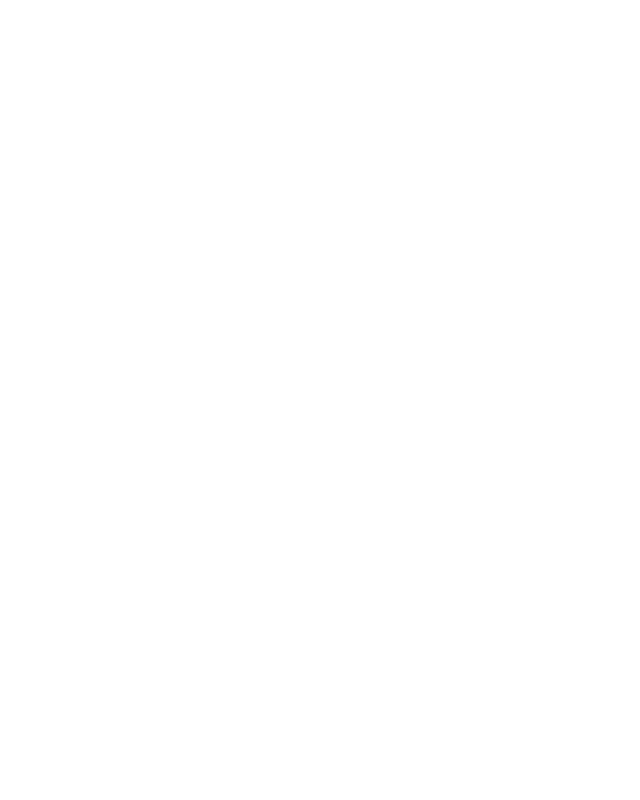
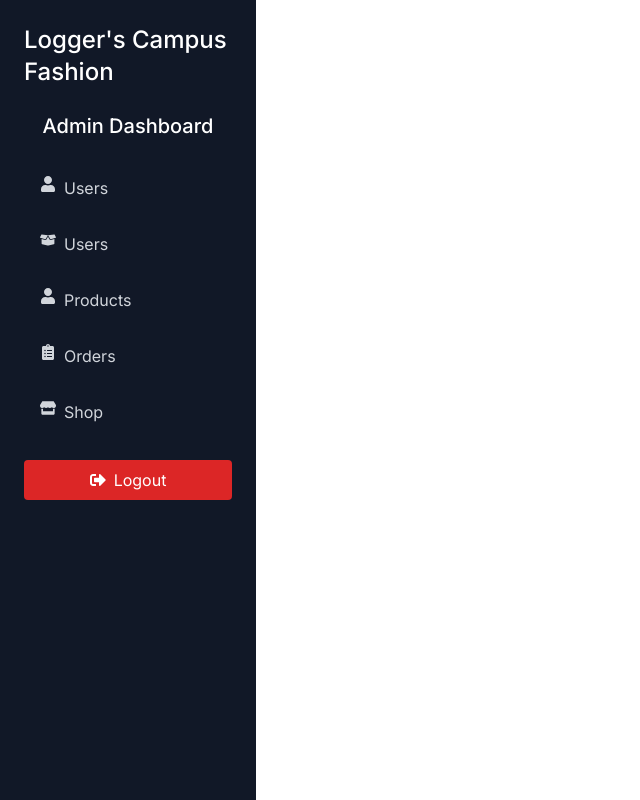
Before and after one commit to nafiz79/Campus-e-commerce, a React (Vite) app in the folder frontend/: page /admin in a window 1280 px wide. Before the commit this address had no page. Shown: the whole page, without its empty margins (0-640 px from the left). Built offline with nearby package versions, Linux system fonts and the light colour scheme.

Commit message:
Admin layou & sidebar added

```diff
--- a/frontend/src/App.jsx
+++ b/frontend/src/App.jsx
@@ -11,6 +11,7 @@
 import OrderConfirmationPage from "./pages/OrderConfirmationPage";
 import OrderDetialsPage from "./components/Products/OrderDetialsPage";
 import MyOrdersPage from "./pages/MyOrdersPage";
+import AdminLayout from "./components/Admin/AdminLayout";
 
 function App() {
   return (
@@ -32,7 +33,9 @@
           <Route path="order/:id" element={<OrderDetialsPage />} />
           <Route path="my-orders" element={<MyOrdersPage />} />
         </Route>
-        <Route>{/* Admin Layout*/}</Route>
+        <Route path="/admin" element={<AdminLayout />}>
+          {/* Admin Layout*/}
+        </Route>
       </Routes>
     </BrowserRouter>
   );
--- /dev/null
+++ b/frontend/src/components/Admin/AdminLayout.jsx
@@ -0,0 +1,48 @@
+import React, { useState } from "react";
+import { FaBars } from "react-icons/fa";
+import AdminSidebar from "./AdminSidebar";
+import { Outlet } from "react-router-dom";
+
+const AdminLayout = () => {
+  const [isSidebarOpen, setIsSidebarOpen] = useState(false);
+
+  const toggleSidebar = () => {
+    setIsSidebarOpen(!isSidebarOpen);
+  };
+
+  return (
+    <div className="min-h-screen flex flex-col md:flex-row relative">
+      {/* Mobile Toggle Button */}
+      <div className="flex md:hidden p-4 bg-gray-900 text-white z-20">
+        <button onClick={toggleSidebar}>
+          <FaBars size={24} />
+        </button>
+        <h1 className="ml-4 text-xl font-medium">Admin Dashboard</h1>
+      </div>
+
+      {/* Overlay for mobile sidebar */}
+      {isSidebarOpen && (
+        <div
+          className="fixed inset-0 z-10 bg-black bg-opacity-50 md:hidden"
+          onClick={toggleSidebar}
+        ></div>
+      )}
+
+      {/* Sidebar */}
+      <div
+        className={`bg-gray-900 w-64 min-h-screen text-white absolute md:relative transform ${
+          isSidebarOpen ? "translate-x-0" : "-translate-x-full"
+        } transition-transform duration-300 md:translate-x-0 md:static md:block z-20`}
+      >
+        {/* Sidebar */}
+        <AdminSidebar />
+      </div>
+      {/* Main content */}
+      <div className="flex-grow p-6 overflow-auto ">
+        <Outlet />
+      </div>
+    </div>
+  );
+};
+
+export default AdminLayout;
--- /dev/null
+++ b/frontend/src/components/Admin/AdminSidebar.jsx
@@ -0,0 +1,94 @@
+import React from "react";
+import {
+  FaBoxOpen,
+  FaClipboardList,
+  FaSignOutAlt,
+  FaStore,
+  FaUser,
+} from "react-icons/fa";
+import { Link, NavLink, useNavigate } from "react-router-dom";
+
+const AdminSidebar = () => {
+  const navigate = useNavigate();
+  const handleLogOut = () => {
+    navigate("/");
+  };
+  return (
+    <div className="p-6 ">
+      <div className="mb-6">
+        <Link to="/admin" className="text-2xl font-medium ">
+          Logger's Campus Fashion
+        </Link>
+      </div>
+      <h2 className="text-xl font-medium mb-6 text-center ">Admin Dashboard</h2>
+      <nav className="flex flex-col space-y-2 ">
+        <NavLink
+          to="/admin/users"
+          className={({ isactive }) =>
+            isactive
+              ? "bg-gray-700 text-white py-3 px-4 rounded flex items-center space-x-2"
+              : "text-gray-300 hover:bg-gray-700 hover:text-white py-3 px-4 rounded flex items-centers space-x-2"
+          }
+        >
+          <FaUser />
+          <span>Users</span>
+        </NavLink>
+        <NavLink
+          to="/admin/products"
+          className={({ isactive }) =>
+            isactive
+              ? "bg-gray-700 text-white py-3 px-4 rounded flex items-center space-x-2"
+              : "text-gray-300 hover:bg-gray-700 hover:text-white py-3 px-4 rounded flex items-centers space-x-2"
+          }
+        >
+          <FaBoxOpen />
+          <span>Users</span>
+        </NavLink>
+        <NavLink
+          to="/admin/users"
+          className={({ isactive }) =>
+            isactive
+              ? "bg-gray-700 text-white py-3 px-4 rounded flex items-center space-x-2"
+              : "text-gray-300 hover:bg-gray-700 hover:text-white py-3 px-4 rounded flex items-centers space-x-2"
+          }
+        >
+          <FaUser />
+          <span>Products</span>
+        </NavLink>
+        <NavLink
+          to="/admin/orders"
+          className={({ isactive }) =>
+            isactive
+              ? "bg-gray-700 text-white py-3 px-4 rounded flex items-center space-x-2"
+              : "text-gray-300 hover:bg-gray-700 hover:text-white py-3 px-4 rounded flex items-centers space-x-2"
+          }
+        >
+          <FaClipboardList />
+          <span>Orders</span>
+        </NavLink>
+        <NavLink
+          to="/admin/shop"
+          className={({ isactive }) =>
+            isactive
+              ? "bg-gray-700 text-white py-3 px-4 rounded flex items-center space-x-2"
+              : "text-gray-300 hover:bg-gray-700 hover:text-white py-3 px-4 rounded flex items-centers space-x-2"
+          }
+        >
+          <FaStore />
+          <span>Shop</span>
+        </NavLink>
+      </nav>
+      <div className="mt-6 ">
+        <button
+          onClick={handleLogOut}
+          className="w-full bg-red-600 text-white py-2 px-4 rounded flex items-center justify-center space-x-2"
+        >
+          <FaSignOutAlt />
+          <span>Logout</span>
+        </button>
+      </div>
+    </div>
+  );
+};
+
+export default AdminSidebar;
--- a/frontend/src/components/Common/Navbar.jsx
+++ b/frontend/src/components/Common/Navbar.jsx
@@ -58,6 +58,12 @@
         </div>
         {/* Right -Icons */}
         <div className="flex items-center space-x-4">
+          <Link
+            to="/admin"
+            className="block bg-black px-2 rounded text-sm text-white"
+          >
+            Admin
+          </Link>
           <Link to="/profile" className="hover:text-black">
             <HiOutlineUser className="h-6 w-6 text-gray-700" />
           </Link>
```
Also changed, not shown: frontend/package.json (+20 -19 lines), 1 other file (tests, documents, lock files or other folders).
